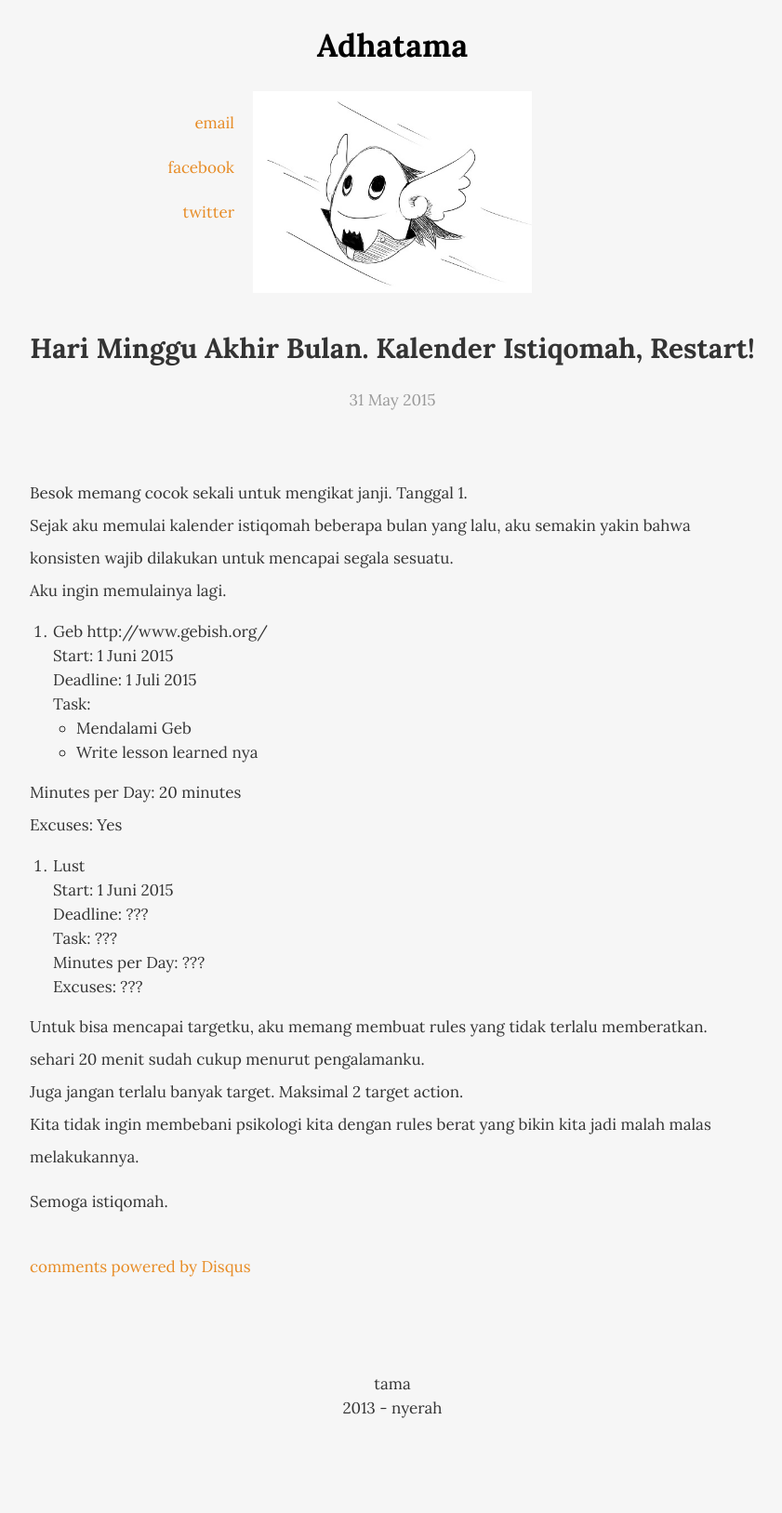
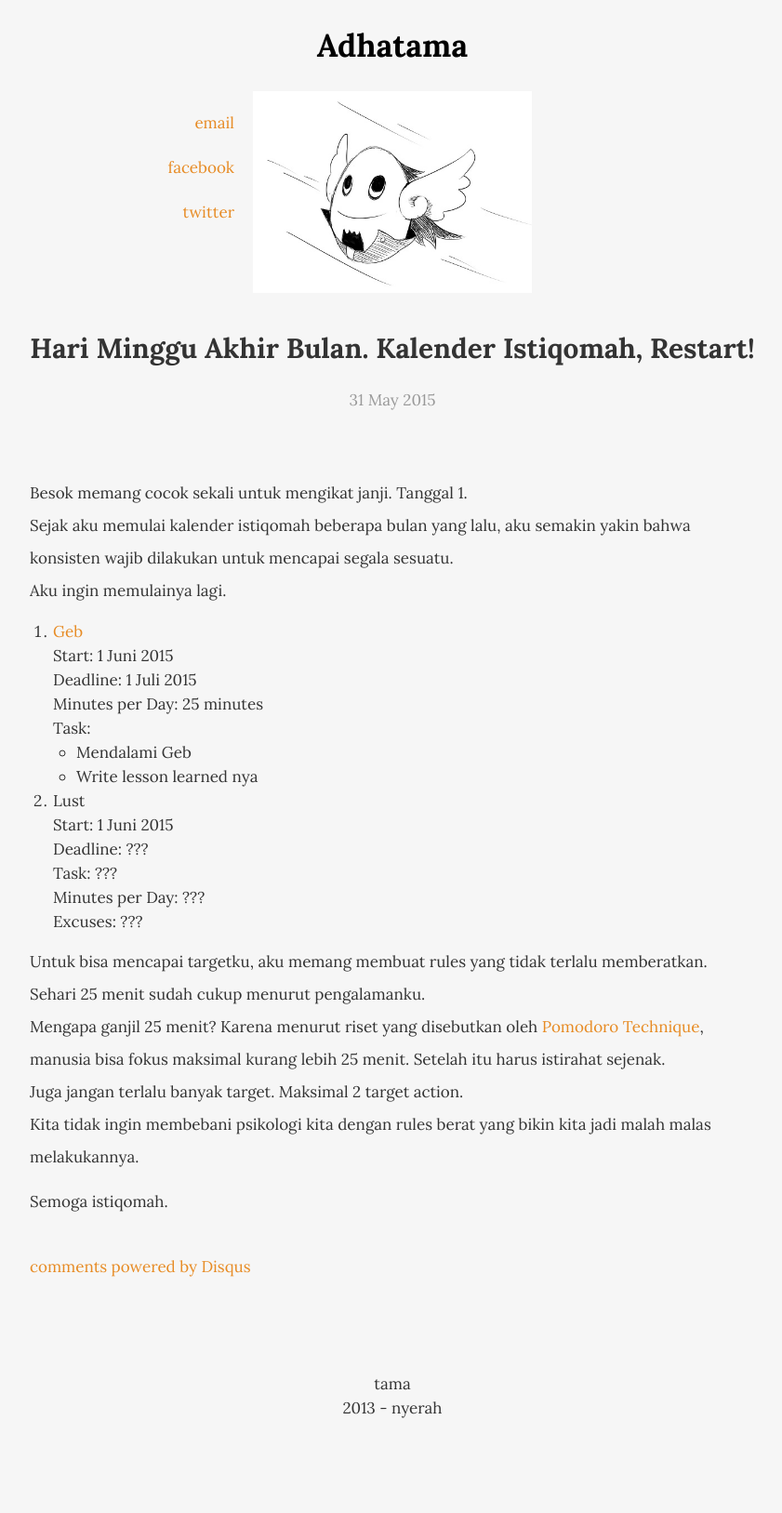
Before and after one commit to adhatama/adhatama.github.io, a Jekyll site: the page built from _posts/2015-05-31-hari-minggu-akhir-bulan.md, in a window 1280 px wide. Shown: the whole page at 93% size, without its empty margins (218-1059 px from the left). Built offline with Jekyll 4.4.1, drawn with Linux system fonts in a browser that asks for light colours; comment, search, counter and statistics services are not loaded.

Commit message:
editin gost

```diff
--- a/_posts/2015-05-31-hari-minggu-akhir-bulan.md
+++ b/_posts/2015-05-31-hari-minggu-akhir-bulan.md
@@ -7,15 +7,13 @@ Besok memang cocok sekali untuk mengikat janji. Tanggal 1.
 Sejak aku memulai kalender istiqomah beberapa bulan yang lalu, aku semakin yakin bahwa konsisten wajib dilakukan untuk mencapai segala sesuatu.
 Aku ingin memulainya lagi.
 
-1. Geb http://www.gebish.org/
+1. [Geb](http://www.gebish.org/)
 Start: 1 Juni 2015
 Deadline: 1 Juli 2015
+Minutes per Day: 25 minutes
 Task:
-	- Mendalami Geb
-	- Write lesson learned nya
-
-Minutes per Day: 20 minutes
-Excuses: Yes
+    - Mendalami Geb
+    - Write lesson learned nya
 
 2. Lust
 Start: 1 Juni 2015
@@ -24,7 +22,8 @@ Task: ???
 Minutes per Day: ???
 Excuses: ???
 
-Untuk bisa mencapai targetku, aku memang membuat rules yang tidak terlalu memberatkan.   sehari 20 menit sudah cukup menurut pengalamanku.
+Untuk bisa mencapai targetku, aku memang membuat rules yang tidak terlalu memberatkan.   Sehari 25 menit sudah cukup menurut pengalamanku.
+Mengapa ganjil 25 menit? Karena menurut riset yang disebutkan oleh [Pomodoro Technique](http://pomodorotechnique.com/), manusia bisa fokus maksimal kurang lebih 25 menit. Setelah itu harus istirahat sejenak.
 Juga jangan terlalu banyak target. Maksimal 2 target action.
 Kita tidak ingin membebani psikologi kita dengan rules berat yang bikin kita jadi malah malas melakukannya.
 
```
